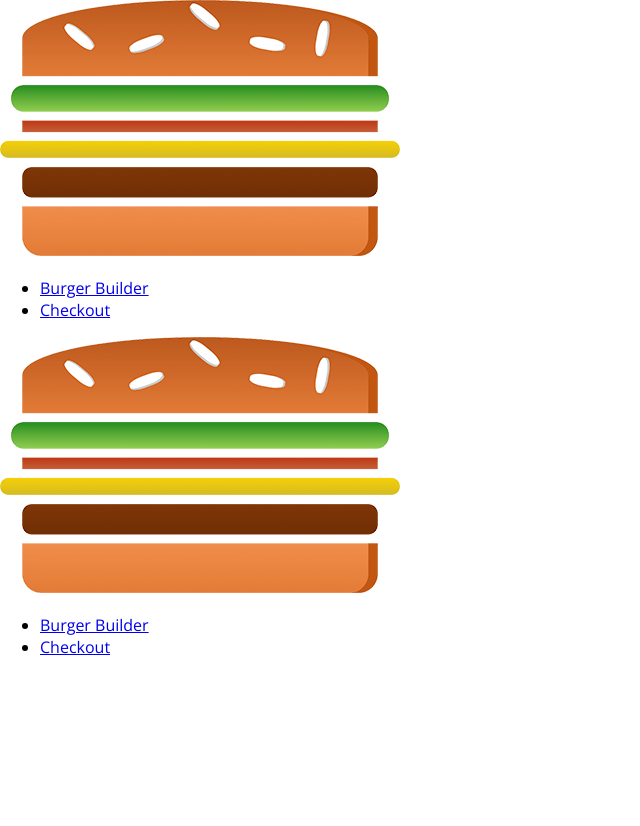
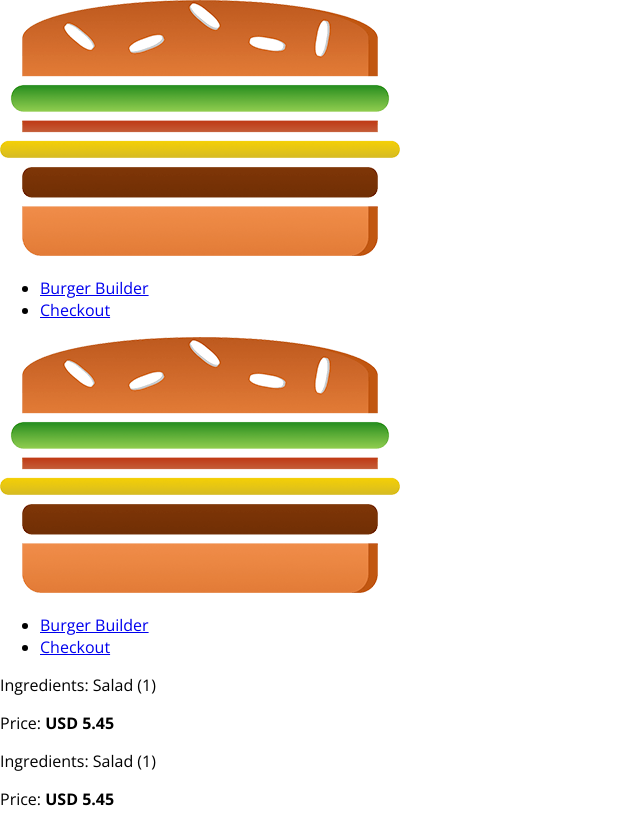
Before and after one commit to Sergej-Radkovec/Burger-builder, a React app: page /orders in a window 1280 px wide. Shown: the whole page, without its empty margins (0-640 px from the left). Before the commit the page ends 800 px from the top, so only its background shows below. Built offline with nearby package versions, Linux system fonts and the light colour scheme.

Commit message:
add order component

```diff
--- a/src/App.js
+++ b/src/App.js
@@ -4,6 +4,7 @@
 import Layout from './hoc/Layout/Layout';
 import BurgerBuilder from './containers/BurgerBuilder/BurgerBuilder';
 import Checkout from './containers/Checkout/Checkout';
+import Orders from './containers/Orders/Orders';
 
 class App extends Component {
   render() {
@@ -12,6 +13,7 @@
         <Layout>
             <Switch>
               <Route path="/checkout" component={Checkout}/>
+              <Route path="/orders" component={Orders}/>
               <Route path="/" exact component={BurgerBuilder}/>
             </Switch>
         </Layout>
--- /dev/null
+++ b/src/components/Order/Order.css
@@ -0,0 +1,8 @@
+.Order {
+    width: 100%;
+    border: 1px solid #ccc;
+    box-shadow: 0 2px 3px #ccc;
+    padding: 10px;
+    margin: 10px auto;
+    box-sizing: border-box;
+}
--- /dev/null
+++ b/src/components/Order/Order.js
@@ -0,0 +1,12 @@
+import React from 'react';
+
+import classes from './Order.css';
+
+const order = (props) => (
+    <div className={classes.Order}>
+        <p>Ingredients: Salad (1)</p>
+        <p>Price: <strong>USD 5.45</strong></p>
+    </div>
+);
+
+export default order;
--- /dev/null
+++ b/src/containers/Orders/Orders.js
@@ -0,0 +1,16 @@
+import React, { Component } from 'react';
+
+import Order from '../../components/Order/Order';
+
+class Orders extends Component {
+    render() {
+        return (
+            <div>
+                <Order />
+                <Order />
+            </div>
+        );
+    }
+}
+
+export default Orders;
```
